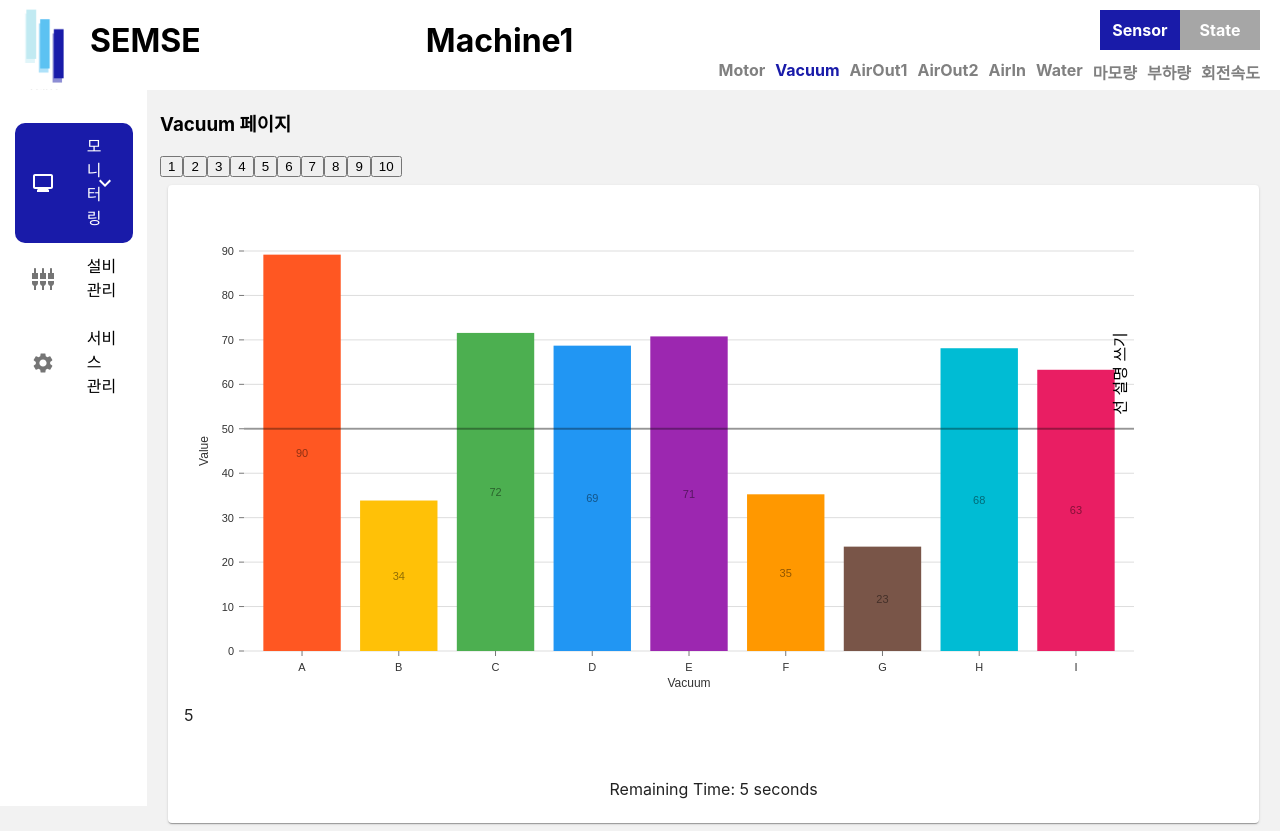
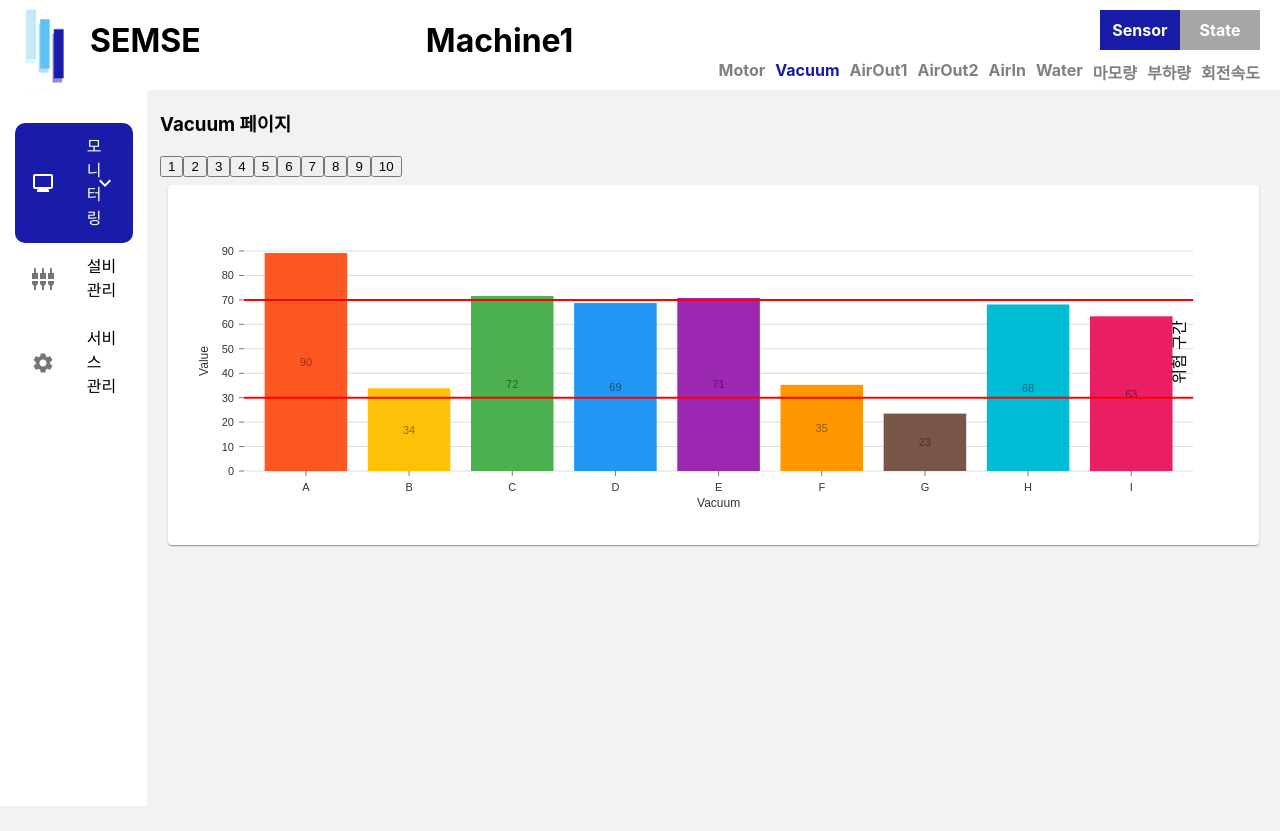
Before and after one commit to Projcet-E201/Front, a React (Create React App) app in the folder frontend/: page /1/vacuum in a window 1280 px wide. After the commit the page ends 806 px from the top, so only its background shows below. Built offline with nearby package versions, Linux system fonts and the light colour scheme.

Commit message:
[front] chart

```diff
--- a/frontend/src/components/Chart/VacuumChart.tsx
+++ b/frontend/src/components/Chart/VacuumChart.tsx
@@ -1,5 +1,6 @@
 import React, { useEffect, useState } from "react";
 import { Bar } from "@nivo/bar";
+import { ResponsiveBar } from "@nivo/bar";
 import { faker } from "@faker-js/faker";
 
 import CircularProgress from "@mui/material/CircularProgress";
@@ -39,10 +40,10 @@ const VacuumChart = () => {
   }, [data]);
 
   return (
-    <div>
-      <Bar
-        width={1000} // 차트의 가로 길이
-        height={500} // 차트의 세로 길이
+    <ResponsiveBar
+      // width={1000} // 차트의 가로 길이
+      // width={100} // 차트의 가로 길이
+      // height={500} // 차트의 세로 길이
       data={data} // 차트에 표시될 데이터 배열
       keys={["value"]} // 표시될 데이터에서 y축 값에 해당하는 키 값
       indexBy="vacuum" // 표시될 데이터에서 x축 값에 해당하는 키 값
@@ -72,28 +73,20 @@ const VacuumChart = () => {
       markers={[
         {
           axis: "y",
-            value: 50,
-            lineStyle: { stroke: "rgba(0, 0, 0, .35)", strokeWidth: 2 },
-            legend: "선 설명 쓰기",
+          value: 30,
+          lineStyle: { stroke: "red", strokeWidth: 2 },
+          legend: "위험 구간",
+          legendOrientation: "vertical",
+        },
+        {
+          axis: "y",
+          value: 70,
+          lineStyle: { stroke: "red", strokeWidth: 2 },
+          legend: "",
           legendOrientation: "vertical",
         },
       ]}
     />
-      <div>{remainingTime}</div>
-      <div>
-        {remainingTime > 0 && (
-          <div style={{ textAlign: "center" }}>
-            <CircularProgress
-              variant="determinate"
-              value={(5 - remainingTime) * 20}
-            />
-            <div style={{ marginTop: 10 }}>
-              Remaining Time: {remainingTime} seconds
-            </div>
-          </div>
-        )}
-      </div>
-    </div>
   );
 };
 
--- a/frontend/src/pages/Vacuum/VacuumPage.tsx
+++ b/frontend/src/pages/Vacuum/VacuumPage.tsx
@@ -12,13 +12,6 @@ import styles from "./VacuumPage.module.css";
 const VacuumPage = () => {
   const { machine } = useParams();
   const navigate = useNavigate();
-
-  const [chartWidth, setChartWidth] = useState(null);
-  const cardRef = useRef(null);
-
-  useEffect(() => {
-    // setChartWidth(cardRef);
-  }, []);
 
   const vacuums = [1, 2, 3, 4, 5, 6, 7, 8, 9, 10];
   return (
@@ -39,9 +32,9 @@ const VacuumPage = () => {
             </div>
           ))}
         </div>
-        <div ref={cardRef}>
+        <div>
           <Card className={styles.card}>
-            <CardContent>
+            <CardContent style={{ height: "40vh" }}>
               <VacuumChart />
             </CardContent>
           </Card>
```
Lines whose indentation alone changed are shown as unchanged.
